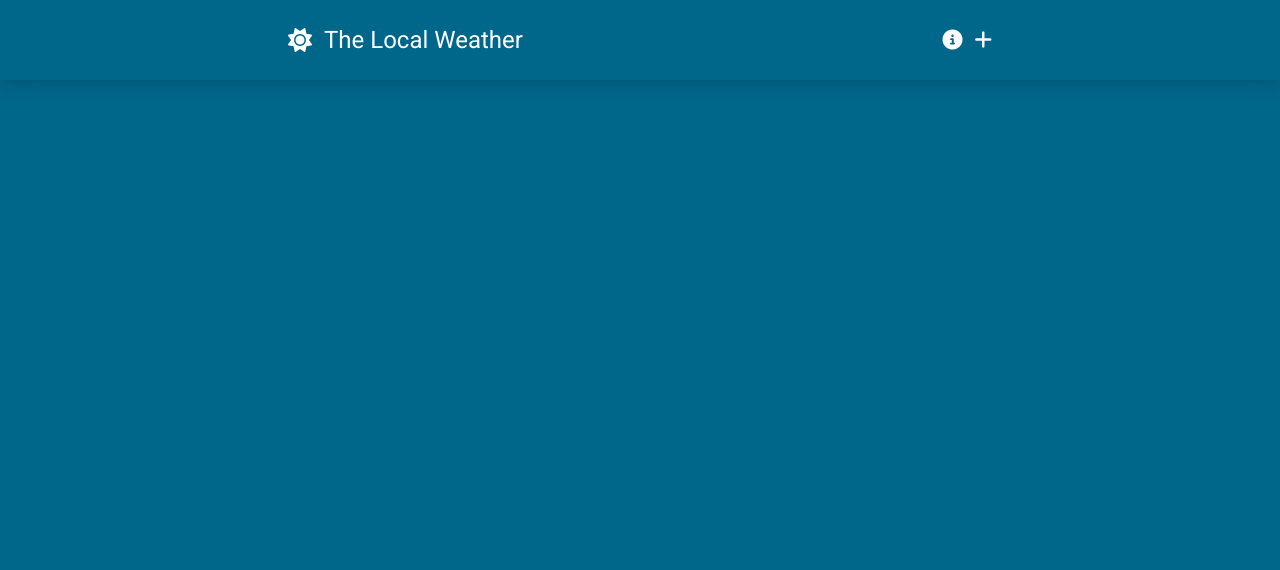
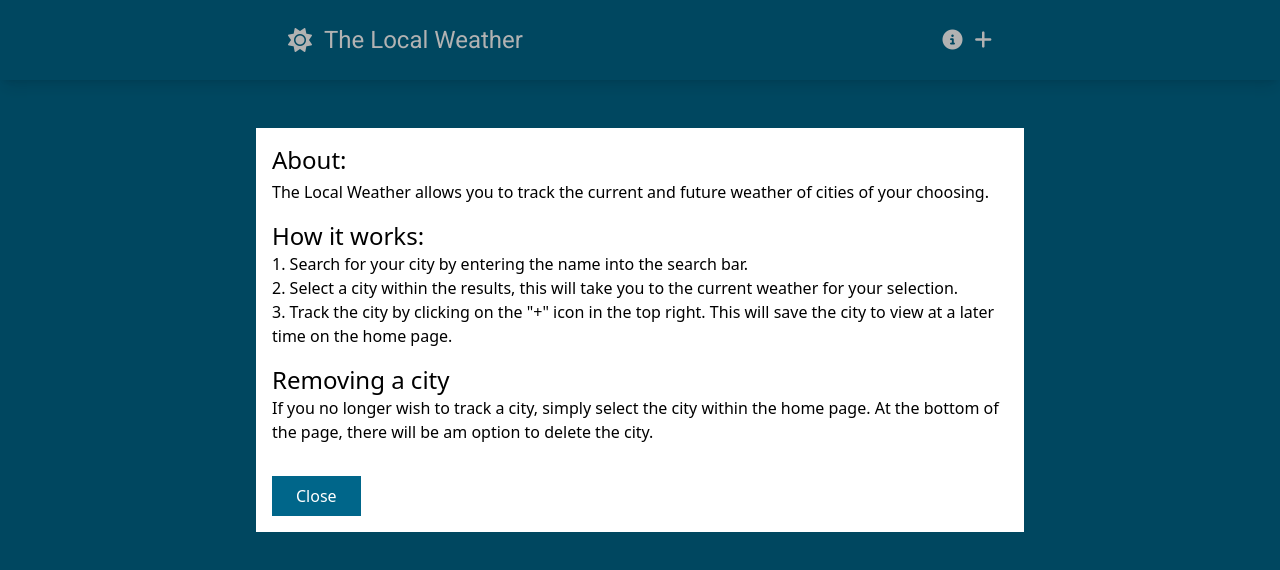
Before and after one commit to walaaosamamoh/WeatherApp, a Vue app: page / in a window 1280 px wide. Both pictures are taken after a click on the icon 952 px from the left and 40 px from the top of the page. Shown: the top 570 px of the page. Built offline with nearby package versions, Linux system fonts and the light colour scheme.

Commit message:
Add BaseModal

```diff
--- /dev/null
+++ b/src/components/BaseModal.vue
@@ -0,0 +1,55 @@
+<template>
+    <Teleport to="body">
+        <Transition name="modal-outer">
+            <div v-show="modalActive" class="absolute w-full bg-black bg-opacity-30 h-screen top-0
+            left-0 flex justify-center px-8">
+            <Transition name=modal-inner>
+            <div v-if="modalActive" class="p-4 bg-white self-start mt-32 max-w-screen-md">
+             <slot />
+             <button @click="$emit('close-modal')" class="text-white mt-8 bg-weather-primary py-2 px-6">Close</button>
+            </div>
+            </Transition>
+            </div>
+        </Transition>
+    </Teleport>
+</template>
+
+<script setup>
+    defineEmits(["close-modal"]);
+
+    defineProps({
+    modalActive:{
+        type: Boolean,
+        default: false
+    }
+    })
+</script>
+
+<style>
+    .modal-outer-enter-active,
+    .modal-outer-leave-active{
+        transition: opacity 0.3s cubic-bezier(0.52, 0.02, 0.19, 1.02) 0.15s;
+    }
+
+    .modal-outer-enter-from,
+    .modal-outer-leave-to{
+        opacity: 0;
+    }
+
+    .modal-inner-enter-active{
+        transition: all 0.3s cubic-bezier(0.52, 0.02, 0.19, 1.02) 0.15s;
+    }
+
+    .modal-outer-leave-active{
+        transition: all 0.3s cubic-bezier(0.52, 0.02, 0.19, 1.02);
+    }
+
+    .modal-inner-enter-from{
+        opacity: 0;
+        transform: scale(0.8)
+    }
+
+    .modal-inner-leave-to{
+        transform: scale(0.8)
+    }
+</style>
--- a/src/components/SiteNavigation.vue
+++ b/src/components/SiteNavigation.vue
@@ -1,7 +1,7 @@
 <template>
     <header class="sticky top-0 bg-weather-primary shadow-lg">
         <nav class="container flex flex-col sm:flex-row items-center gap-4 text-white py-6">
-            <router-link :to="{name:'home'}">
+            <router-link :to="{ name:'home'}">
                 <div class="flex items-center gap-3">
                   <i class="fa-solid fa-sun text-2xl"></i>
                   <p class="text-2xl">The Local Weather</p>
@@ -9,9 +9,54 @@
             </router-link>
 
             <div class="flex gap-3 flex-1 justify-end">
-                <i class="fa-solid fa-circle-info text-xl hover:text-weather-secondary duration-150 cursor-pointer"></i>
+                <i class="fa-solid fa-circle-info text-xl hover:text-weather-secondary duration-150 cursor-pointer"
+                @click= "toggleModal"></i>
                 <i class="fa-solid fa-plus text-xl hover:text-weather-secondary duration-150 cursor-pointer"></i>
             </div>
+
+            <BaseModal :modalActive = "modalActive" @close-modal="toggleModal">
+                <div class="text-black">
+          <h1 class="text-2xl mb-1">About:</h1>
+          <p class="mb-4">
+            The Local Weather allows you to track the current and
+            future weather of cities of your choosing.
+          </p>
+          <h2 class="text-2xl">How it works:</h2>
+          <ol class="list-decimal list-inside mb-4">
+            <li>
+              Search for your city by entering the name into the
+              search bar.
+            </li>
+            <li>
+              Select a city within the results, this will take
+              you to the current weather for your selection.
+            </li>
+            <li>
+              Track the city by clicking on the "+" icon in the
+              top right. This will save the city to view at a
+              later time on the home page.
+            </li>
+          </ol>
+
+          <h2 class="text-2xl">Removing a city</h2>
+          <p>
+            If you no longer wish to track a city, simply select
+            the city within the home page. At the bottom of the
+            page, there will be am option to delete the city.
+          </p>
+        </div>
+            </BaseModal>
         </nav>
     </header>
 </template>
+
+<script setup>
+    import {ref} from "vue"
+    import BaseModal from './BaseModal.vue'
+
+    const modalActive = ref(null);
+    const toggleModal = ()=>{
+        modalActive.value = !modalActive.value
+    }
+
+</script>
```
